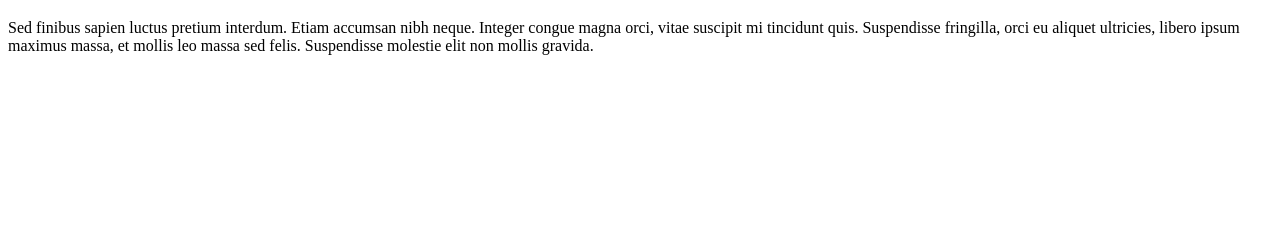
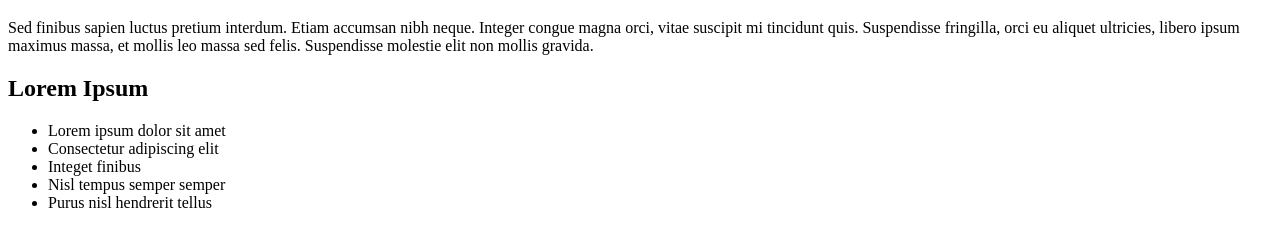
Before and after one commit to Yvonne-Ouma/bootstrap-practice, a plain HTML site: page index.html in a window 1280 px wide. Shown: the part 61-308 px from the top of the page. Drawn offline with Linux system fonts and the light colour scheme.

Commit message:
added list elements in index.html

```diff
--- a/index.html
+++ b/index.html
@@ -7,5 +7,13 @@
   <body>
     <h1>Bootstrap Practice</h1>
     <p>Sed finibus sapien luctus pretium interdum. Etiam accumsan nibh neque. Integer congue magna orci, vitae suscipit mi tincidunt quis. Suspendisse fringilla, orci eu aliquet ultricies, libero ipsum maximus massa, et mollis leo massa sed felis. Suspendisse molestie elit non mollis gravida.</p>
+    <h2>Lorem Ipsum</h2>
+    <ul>
+      <li>Lorem ipsum dolor sit amet</li>
+      <li>Consectetur adipiscing elit</li>
+      <li>Integet finibus</li>
+      <li>Nisl tempus semper semper</li>
+      <li>Purus nisl hendrerit tellus</li>
+    </ul>
   </body>
 </html>
```
